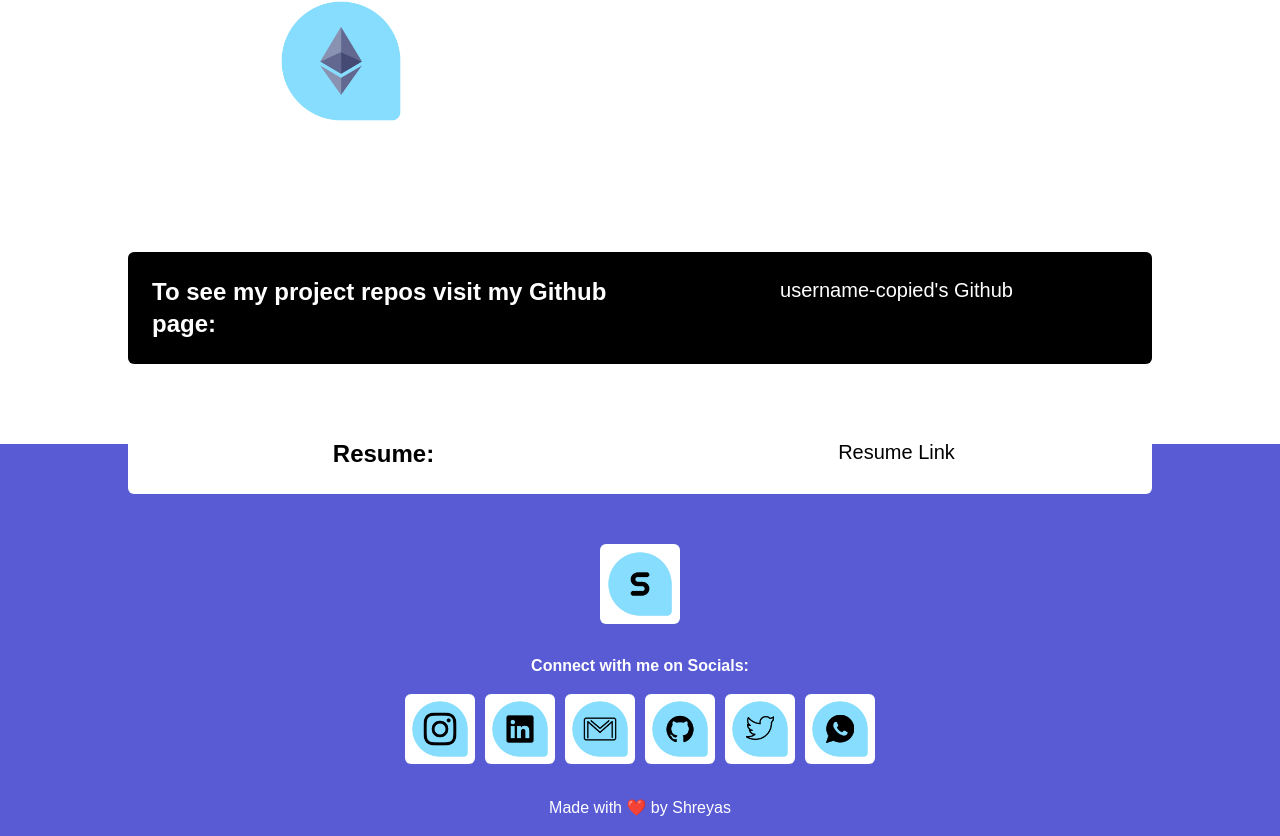
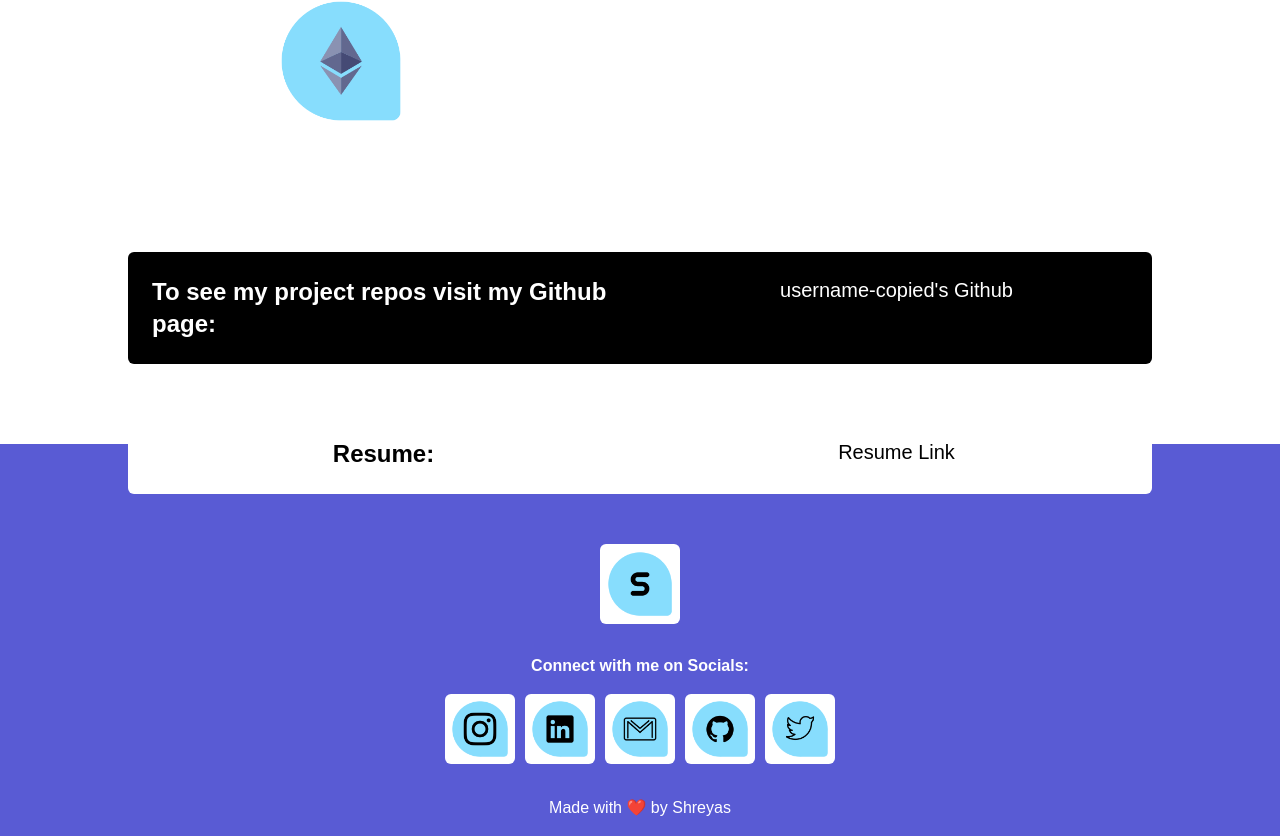
Before and after one commit to username-copied/portfolio-website, a React (Create React App) app: page / in a window 1280 px wide. Shown: the part 1616-2452 px from the top of the page. Built offline with nearby package versions, Linux system fonts and the light colour scheme.

Commit message:
removed whatsapp

```diff
--- a/src/components/Footer.jsx
+++ b/src/components/Footer.jsx
@@ -5,7 +5,6 @@ import Linkedin from "../assets/linkedin.png";
 import Gmail from "../assets/gmail.png";
 import Github from "../assets/github.png";
 import Twitter from "../assets/twitter.png";
-import Whatsapp from "../assets/whatsapp.png";
 
 const Footer = () => {
   return (
@@ -54,13 +53,6 @@ const Footer = () => {
             className="h-[70px] bg-white rounded-md hover:bg-gray-300  duration-[1s]"
           />
         </a>
-        <a href="https://wa.me/qr/EXIFGKF56XSEO1">
-          <img
-            src={Whatsapp}
-            alt="Whatsapp"
-            className="h-[70px] bg-white rounded-md hover:bg-gray-300  duration-[1s]"
-          />
-        </a>
       </div>
       <div className="font-medium mx-auto my-4">Made with ❤️ by Shreyas</div>
     </div>
```
